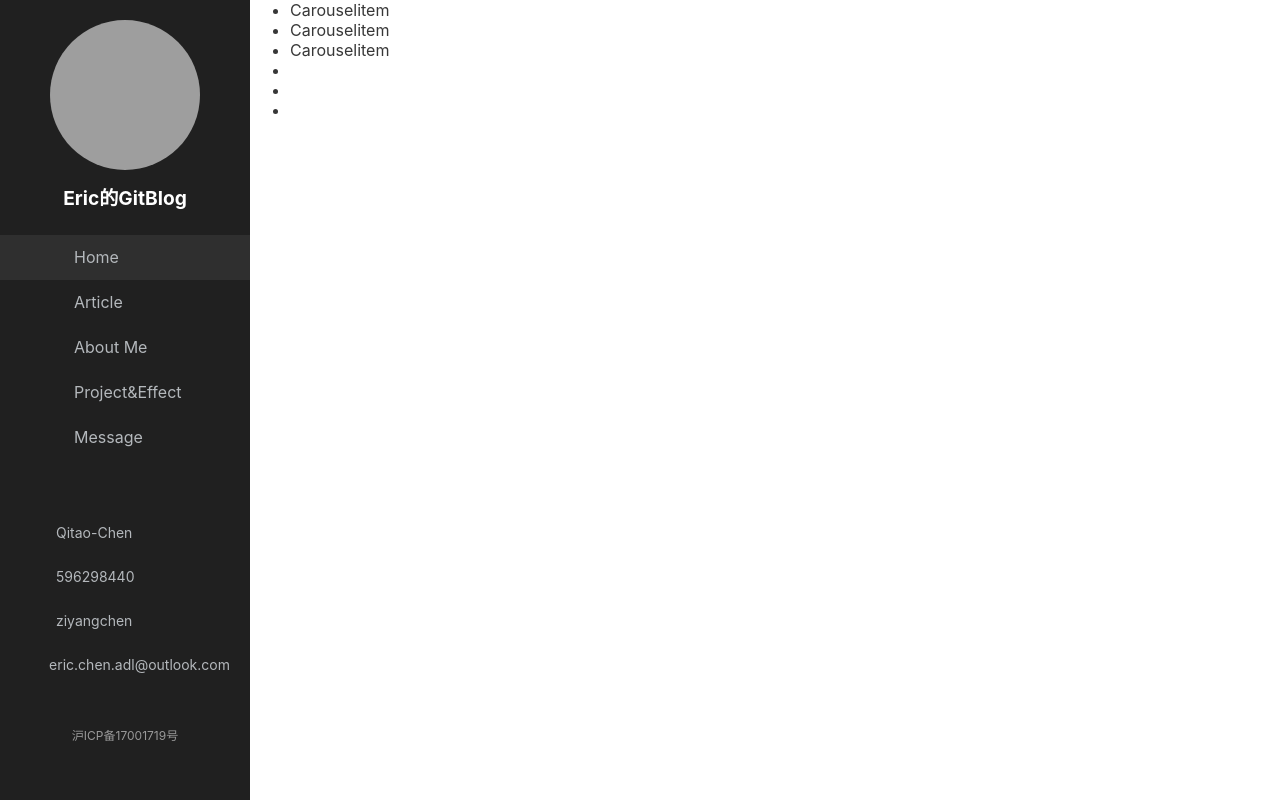
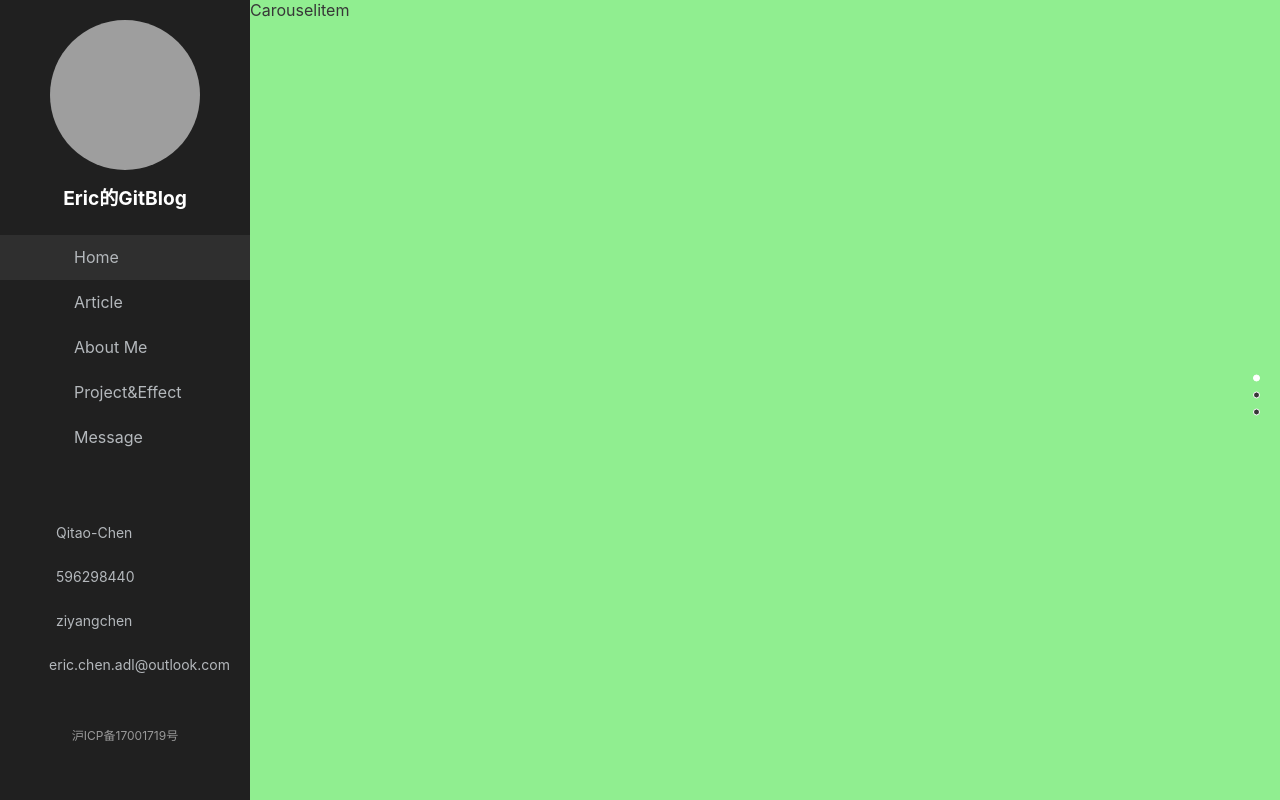
Before and after one commit to Qitao-Chen/VUE_Practice, a Vue app in the folder Vue2-Yuanjing/blog program/my-site/: page / in a window 1280 px wide. Built offline with nearby package versions, Linux system fonts and the light colour scheme; grey boxes are pictures that could not be loaded; a small style sheet from the web is missing.

Commit message:
home conponent part1 completed---index.vue

```diff
--- a/Vue2-Yuanjing/blog program/my-site/src/views/Home/index.vue
+++ b/Vue2-Yuanjing/blog program/my-site/src/views/Home/index.vue
@@ -1,18 +1,35 @@
 <template>
-  <div class="home-container" v-if="banners.length > 0">
-    <ul>
-      <li v-for="item in banners" :key="item.id">
+  <div class="home-container" ref="container">
+    <ul
+      class="carousel-container"
+      :style="{
+        marginTop,
+      }"
+    >
+      <li v-for="item in banners" :key="item.id"
+      :style="{
+        background,
+      }"
+      >
         <Carouselitem />
       </li>
     </ul>
-    <div class="icon icon-up">
+    <div class="icon icon-up"
+    v-show="index >= 1"
+    @click="switchTo(index - 1)"
+    >
       <Icon type="arrowUp" />
     </div>
-    <div class="icon icon-down">
+    <div class="icon icon-down"
+    v-show="index < banners.length-1"
+     @click="switchTo(index + 1)"
+    >
       <Icon type="arrowDown" />
     </div>
     <ul class="indicator">
-      <li v-for="item in banners" :key="item.id"></li>
+      <li :class="{active: i === index }" v-for="(item,i) in banners" :key="item.id"
+      @click="switchTo(i)"
+      ></li>
     </ul>
   </div>
 </template>
@@ -30,12 +47,35 @@ export default {
   data() {
     return {
       banners: [],
+      index: 0, //当前显示地基张轮播图
+      containerHeight: 0, //整个容器的高度
+
     };
   },
   async created() {
     this.banners = await getBanners();
     console.log(this.banners);
   },
+  mounted() {
+    this.containerHeight = this.$refs.container.clientHeight;
+  },
+  computed: {
+    marginTop() {
+      console.log(this.containerHeight);
+      return -this.index * this.containerHeight + "px";
+    },
+    background(){
+      const color= ["lightgreen","red","lightblue"];
+      return color[this.index]
+    }
+  },
+  methods:{
+    switchTo(i){
+
+      this.index = i;
+
+    }
+  }
 };
 </script>
 
@@ -47,15 +87,28 @@ export default {
   width: 100%;
   height: 100%;
   position: relative;
+  background: @dark;
   ul {
+
     margin: 0;
+    list-style: none;
+    padding: 0;
+  }
+  .carousel-container {
+    transition: 500ms;
+    width: 100%;
+    height: 100%;
+    li {
+      width: 100%;
+      height: 100%;
+    }
   }
   .icon {
     cursor: pointer;
     color: @gray;
     @distance: 25px;
     font-size: 30px;
-    .self-center();
+    .self-center(fixed);
     transform: translateX(-50%);
     &.icon-up {
       top: @distance;
@@ -90,5 +143,24 @@ export default {
       }
     }
   }
+  .indicator {
+    .self-center(fixed);
+    transform: translateY(-50%);
+    left: auto;
+    right: 20px;
+    li {
+      width: 7px;
+      height: 7px;
+      border-radius: 50%;
+      background: @words;
+      cursor: pointer;
+      margin-bottom: 10px;
+      border: 1px solid #fff;
+      box-sizing: border-box;
+      &.active {
+        background: #fff;
+      }
+    }
+  }
 }
 </style>>
```
